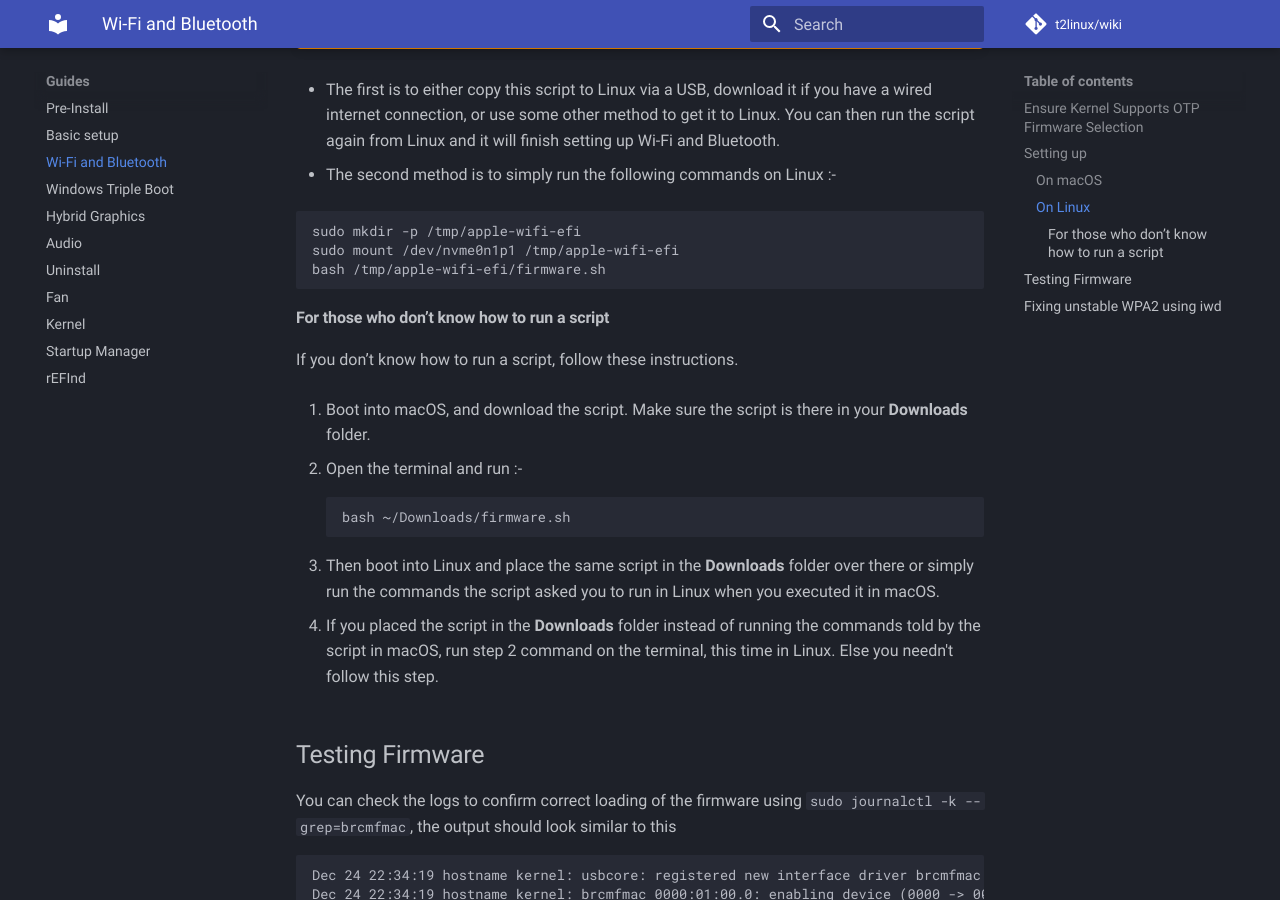
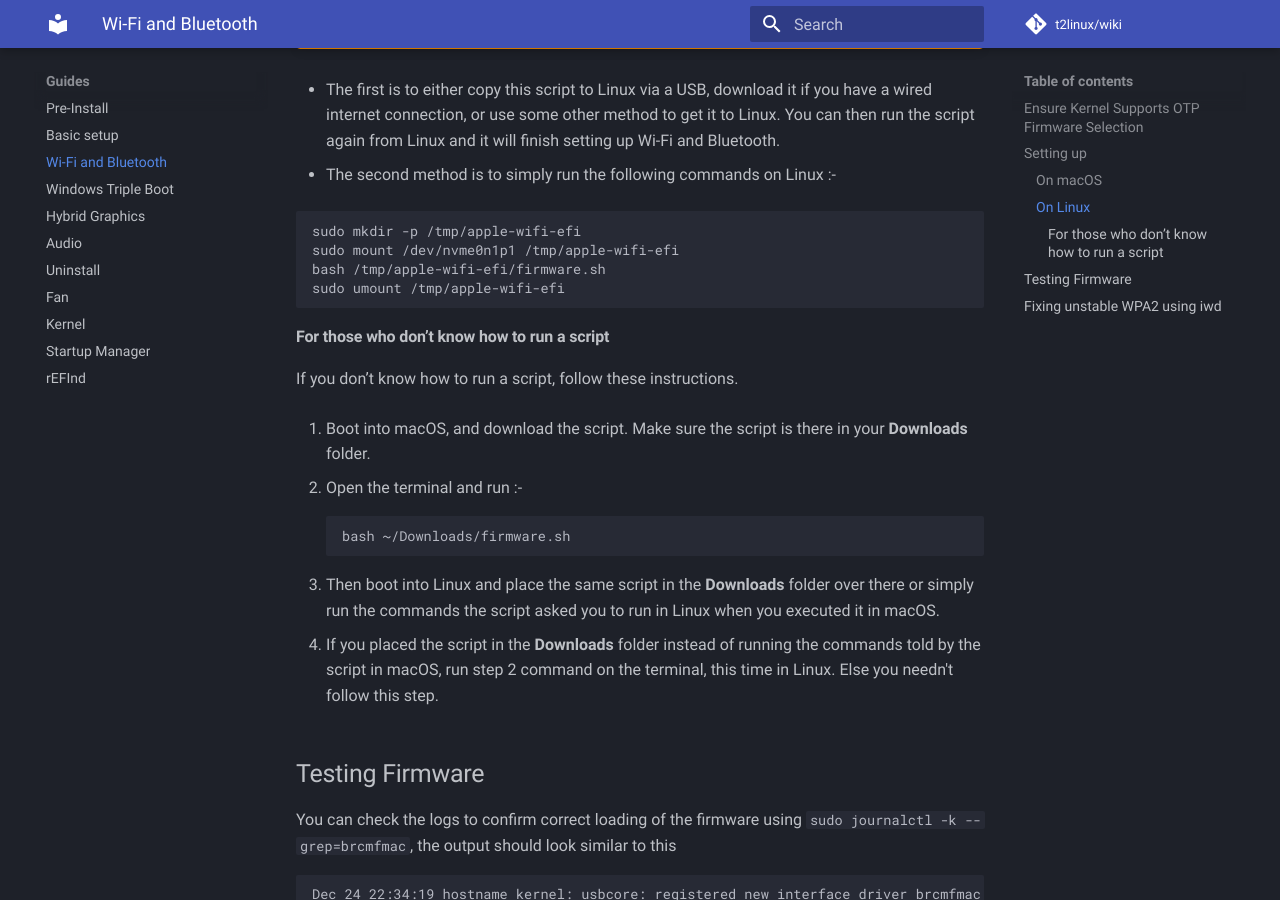
Before and after one commit to t2linux/wiki, an MkDocs documentation site: the page built from docs/guides/wifi-bluetooth.md, in a window 1280 px wide and 900 px high, scrolled down 1453 px. Built offline with MkDocs 1.6.1 and Material for MkDocs 9.7.7, drawn with Linux system fonts in a browser that asks for light colours; comment, search, counter and statistics services are not loaded.

Commit message:
firmware.sh: Add instructions to unmount ESP

````diff
--- a/docs/guides/wifi-bluetooth.md
+++ b/docs/guides/wifi-bluetooth.md
@@ -43,6 +43,7 @@ You have two options here. You can follow either of the two, its purely based on
   sudo mkdir -p /tmp/apple-wifi-efi
   sudo mount /dev/nvme0n1p1 /tmp/apple-wifi-efi
   bash /tmp/apple-wifi-efi/firmware.sh
+  sudo umount /tmp/apple-wifi-efi
   ```
 
 #### For those who don’t know how to run a script
````
Also changed, not shown: 1 other file.
